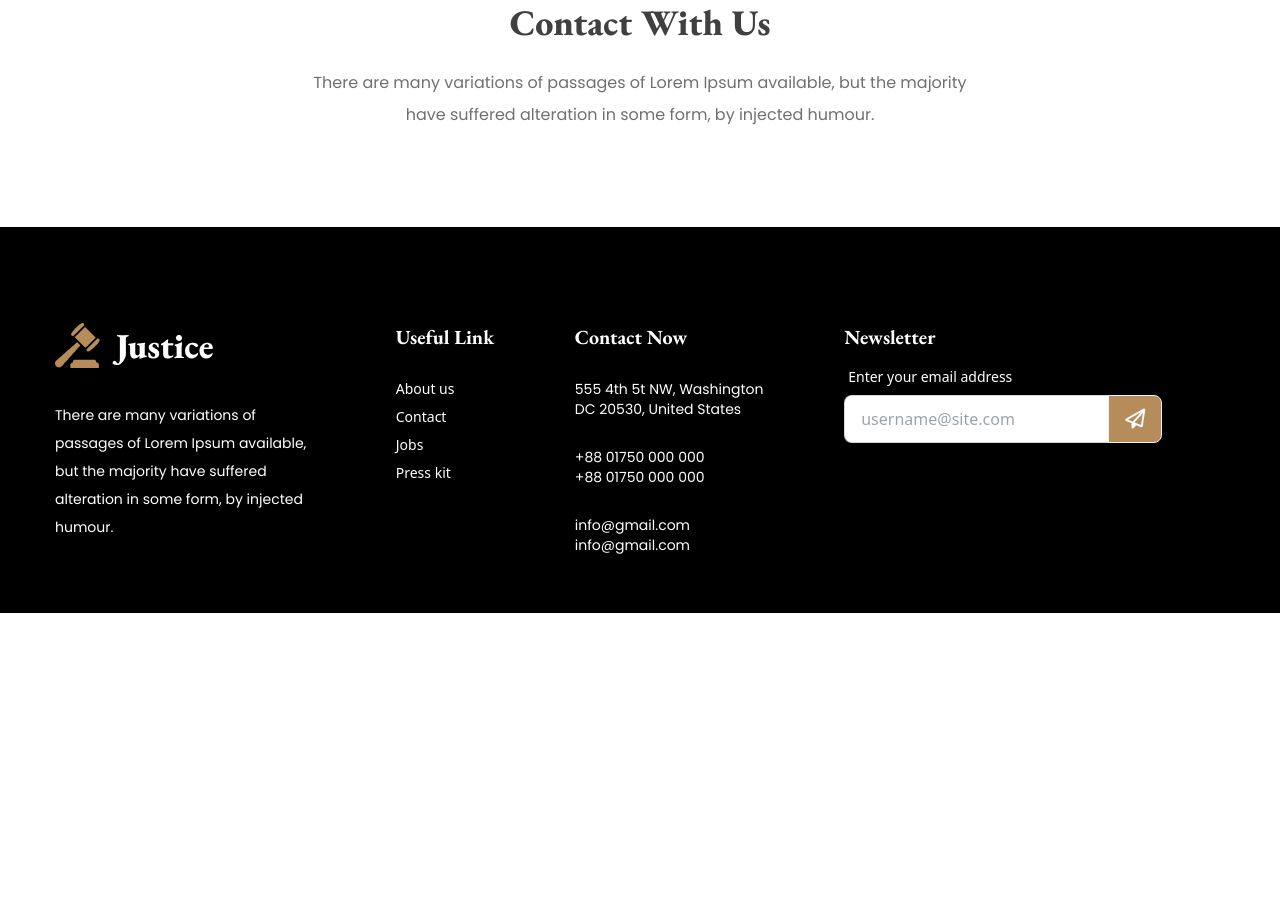
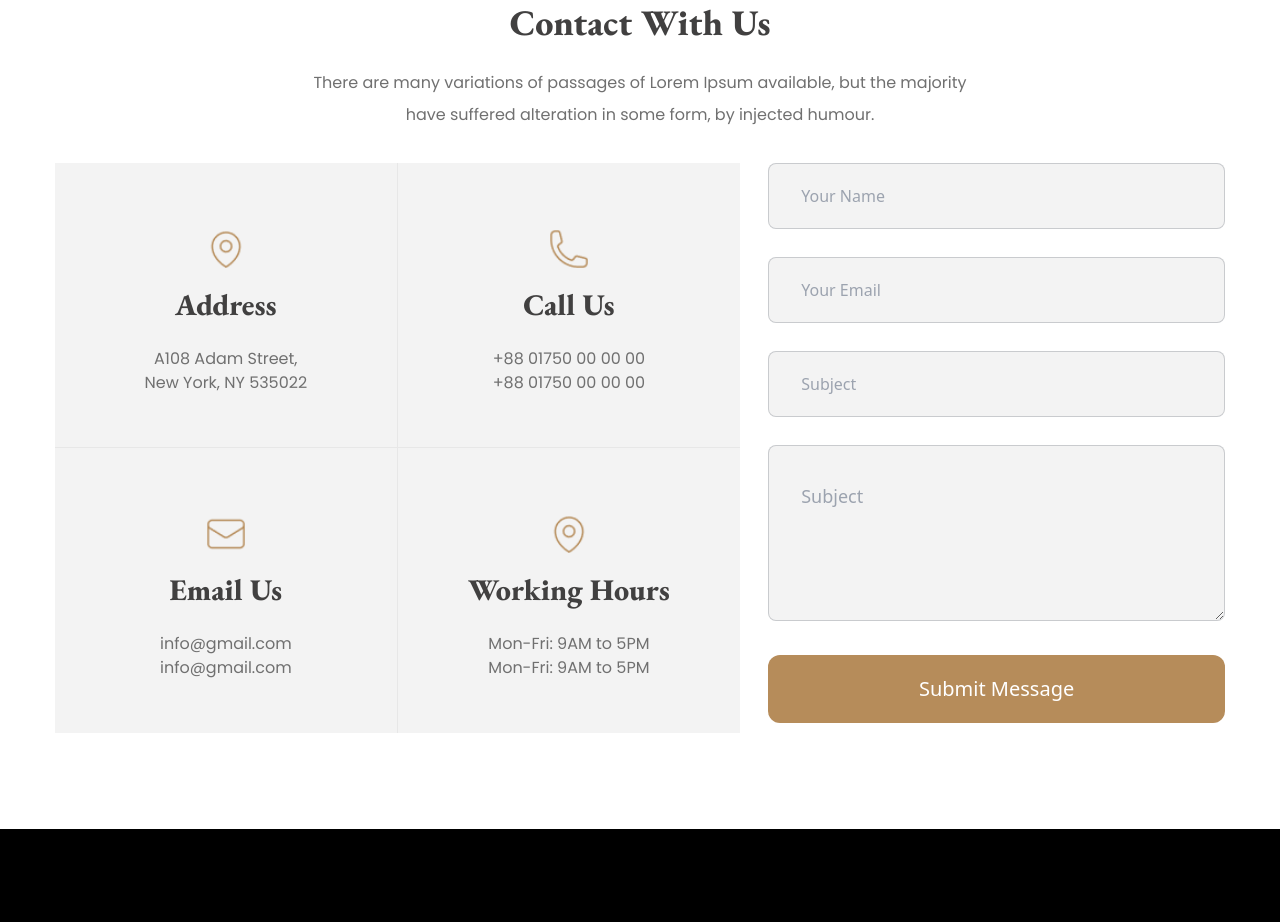
Before and after one commit to mdshahariarhafizofficial/legal-solutions-website, a plain HTML site: page index.html in a window 1280 px wide. Shown: the part 3602-4524 px from the top of the page. Before the commit the page ends 4215 px from the top, so only its background shows below. Drawn offline with nearby package versions, Linux system fonts and the light colour scheme.

Commit message:
Contact section done'

```diff
--- a/index.html
+++ b/index.html
@@ -451,7 +451,7 @@
         </section>
 
         <!-- Contact Section Start -->
-        <section class="contact-section">
+        <section class="contact-section px-8 lg:px-0">
             <div class="container-mid max-w-[1170px] mx-auto">
 
                 <div class="Contact-sec-top max-w-2xl mx-auto text-center">
@@ -462,7 +462,55 @@
                     </p>
                 </div>
 
+                <div class="contact-container flex flex-col lg:flex-row gap-7">
 
+                  <!-- Left -->
+                  <div class="grid gap-8 sm:gap-0 sm:grid-cols-2 lg:w-[60%]">
+
+                    <!-- Card- 1 -->
+                      <div class="h-[285px] bg-[#F3F3F3] p-16 text-center md:border-b md:border-r border-[#E7E7E7] ">
+                        <img class="w-11 mx-auto mb-4" src="images/location.png" alt="">
+                        <h2 class="text-3xl font-extrabold text-justice-secondary mb-6">Address</h2>
+                        <p class="text-base font-normal text-justice-pra mb-8">A108 Adam Street,<br>
+                        New York, NY 535022</p>
+                      </div>
+                    <!-- Card- 2 -->
+                      <div class="h-[285px] bg-[#F3F3F3] p-16 text-center md:border-b border-[#E7E7E7]">
+                        <img class="w-11 mx-auto mb-4" src="images/call.png" alt="">
+                        <h2 class="text-3xl font-extrabold text-justice-secondary mb-6">Call Us</h2>
+                        <p class="text-base font-normal text-justice-pra mb-8">+88 01750 00 00 00<br>
+                          +88 01750 00 00 00</p>
+                      </div>
+                    <!-- Card- 3 -->
+                      <div class="h-[285px] bg-[#F3F3F3] p-16 text-center md:border-r border-[#E7E7E7]">
+                        <img class="w-11 mx-auto mb-4" src="images/email.png" alt="">
+                        <h2 class="text-3xl font-extrabold text-justice-secondary mb-6">Email Us</h2>
+                        <p class="text-base font-normal text-justice-pra mb-8">info@gmail.com<br>
+                          info@gmail.com</p>
+                      </div>
+                    <!-- Card- 4 -->
+                      <div class="h-[285px] bg-[#F3F3F3] p-16 text-center">
+                        <img class="w-11 mx-auto mb-4" src="images/location.png" alt="">
+                        <h2 class="text-3xl font-extrabold text-justice-secondary mb-6">Working Hours</h2>
+                        <p class="text-base font-normal text-justice-pra mb-8">Mon-Fri: 9AM to 5PM<br>
+                          Mon-Fri: 9AM to 5PM</p>
+                      </div>
+
+                  </div>
+
+                  <!-- Right -->
+                   <div class="contact-right lg:w-[40%]">
+                      <form action="">
+                        <input type="text" placeholder="Your Name" class="input input-bordered w-full max-w-full bg-[#F3F3F3] p-8" />
+                        <input type="email" placeholder="Your Email" class="input input-bordered w-full max-w-full bg-[#F3F3F3] mt-7 p-8" />
+                        <input type="text" placeholder="Subject" class="input input-bordered w-full max-w-full bg-[#F3F3F3] my-7 p-8" />
+                        <textarea placeholder="Subject" class="h-44 textarea textarea-bordered textarea-lg w-full max-w-full bg-[#F3F3F3] p-8"></textarea>
+                        <input type="submit" class=" input-bordered w-full max-w-full bg-[#B68C5A] text-white text-xl font-semi-bold cursor-pointer mt-7 p-5 rounded-xl hover:bg-black"  value="Submit Message">
+
+                      </form>
+                   </div>
+
+                </div>
 
             </div>
         </section>
```
